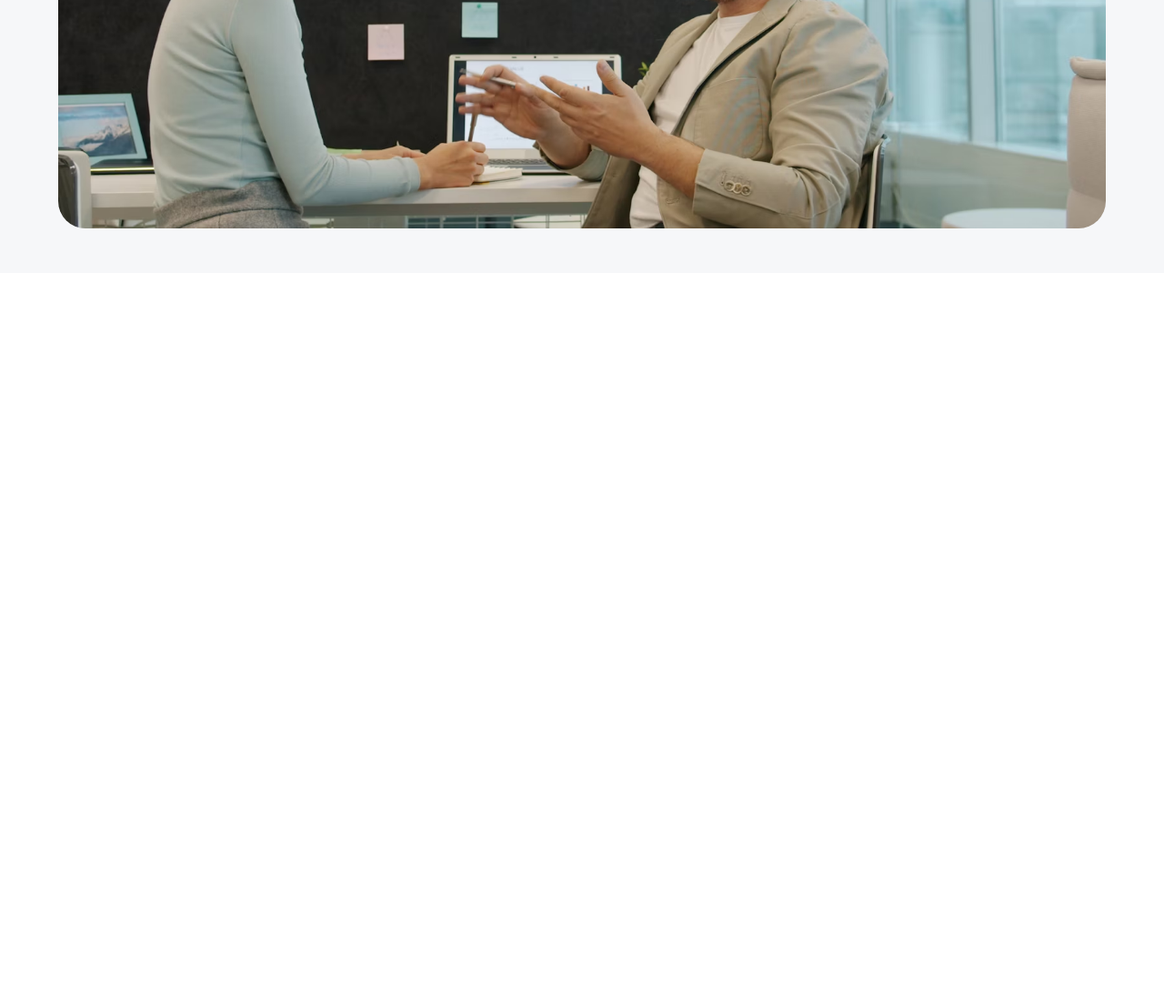
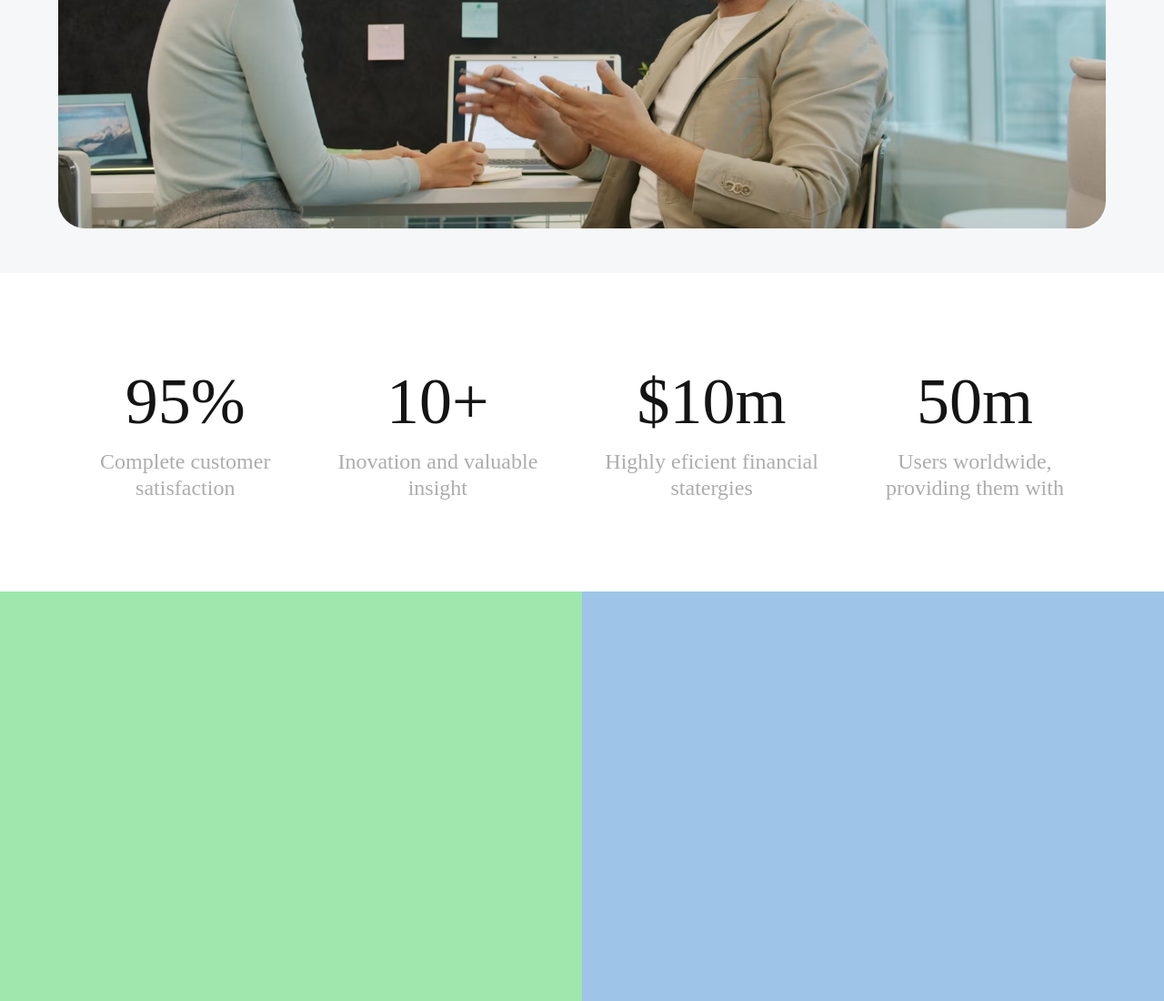
Before and after one commit to iamDeb5/Navis-Webpage-Grid, a plain HTML site: page index.html in a window 1280 px wide. Shown: the part 673-1773 px from the top of the page at 91% size. Before the commit the page ends 973 px from the top, so only its background shows below. Drawn offline with nearby package versions, Linux system fonts and the light colour scheme.

Commit message:
before adding scss file

```diff
--- a/index.html
+++ b/index.html
@@ -12,7 +12,6 @@
 </head>
 <body>
     <main>
-        <!-- PAGE 1 -->
         <section class="page-1">
             <nav class="nav">
                 <div class="nav-1"><h1><a href="#">Navis</a></h1></div>
@@ -42,9 +41,32 @@
                 <img src="./Assets/firstpage image.avif" alt="please be patient while image loads">
             </section>
         </section>
-        <!-- END PAGE 1 -->
-
-        <!-- FUTURE SECTIONS (like page-2, page-3) WILL GO HERE -->
+        <section class="page-2">
+            <div class="heading-element">
+                <div id="heading-box">
+                    <h2>95%</h2>
+                    <p>Complete customer<br></p>
+                    <p>satisfaction</p>
+                </div>
+                <div id="heading-box">
+                    <h2>10+</h2>
+                    <p>Inovation and valuable<br></p>
+                    <p>insight</p>
+                </div>
+                <div id="heading-box">
+                    <h2>$10m</h2>
+                    <p>Highly eficient financial<br></p>
+                    <p>statergies</p>
+                </div>
+                <div id="heading-box">
+                    <h2>50m</h2>
+                    <p>Users worldwide,<br></p>
+                    <p>providing them with</p>
+                </div>
+            </div>
+            <div class="left-main"></div>
+            <div class="right-main"></div>
+        </section>
     </main>
 </body>
 </html>
```
Also changed, not shown: style.css, style.scss (added).
